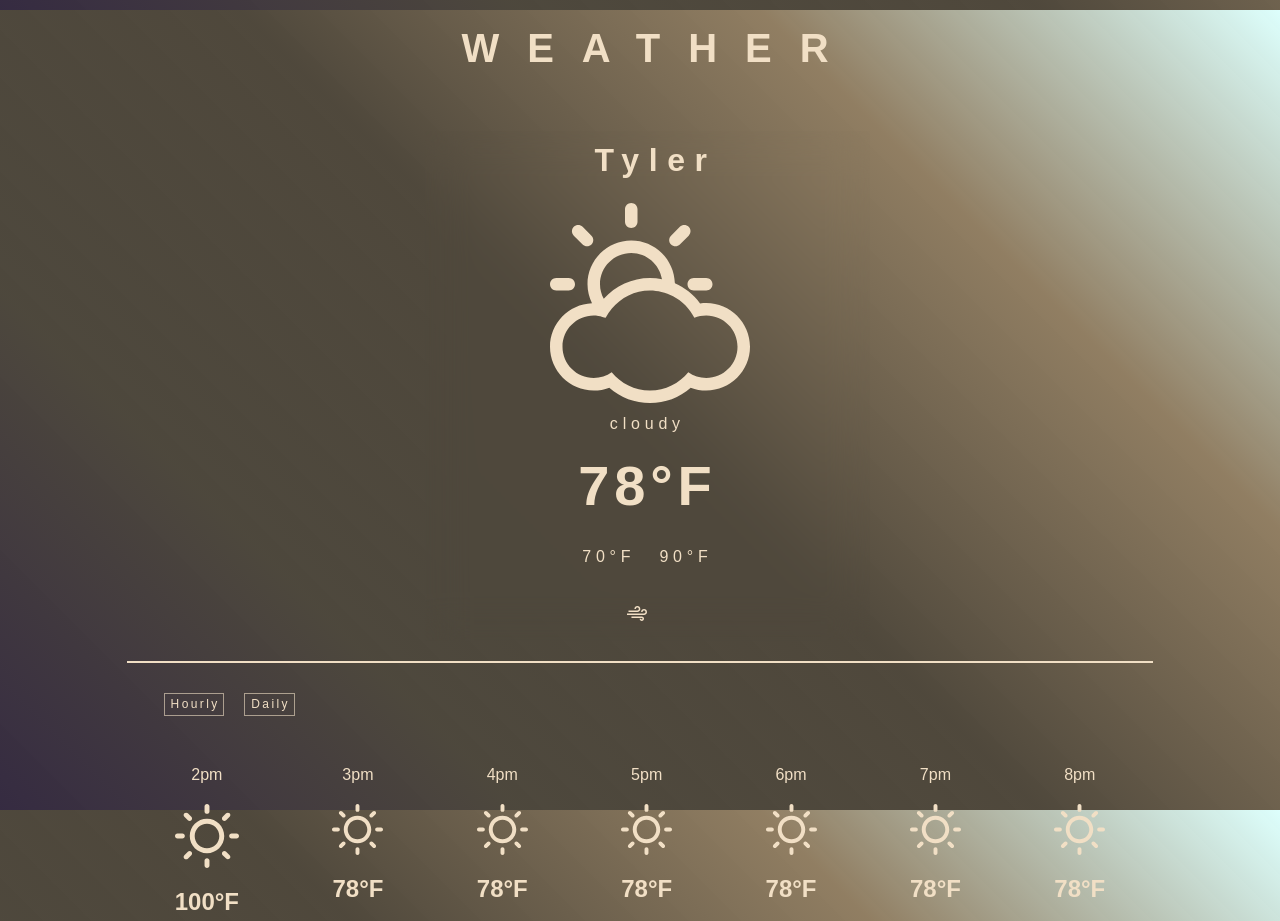
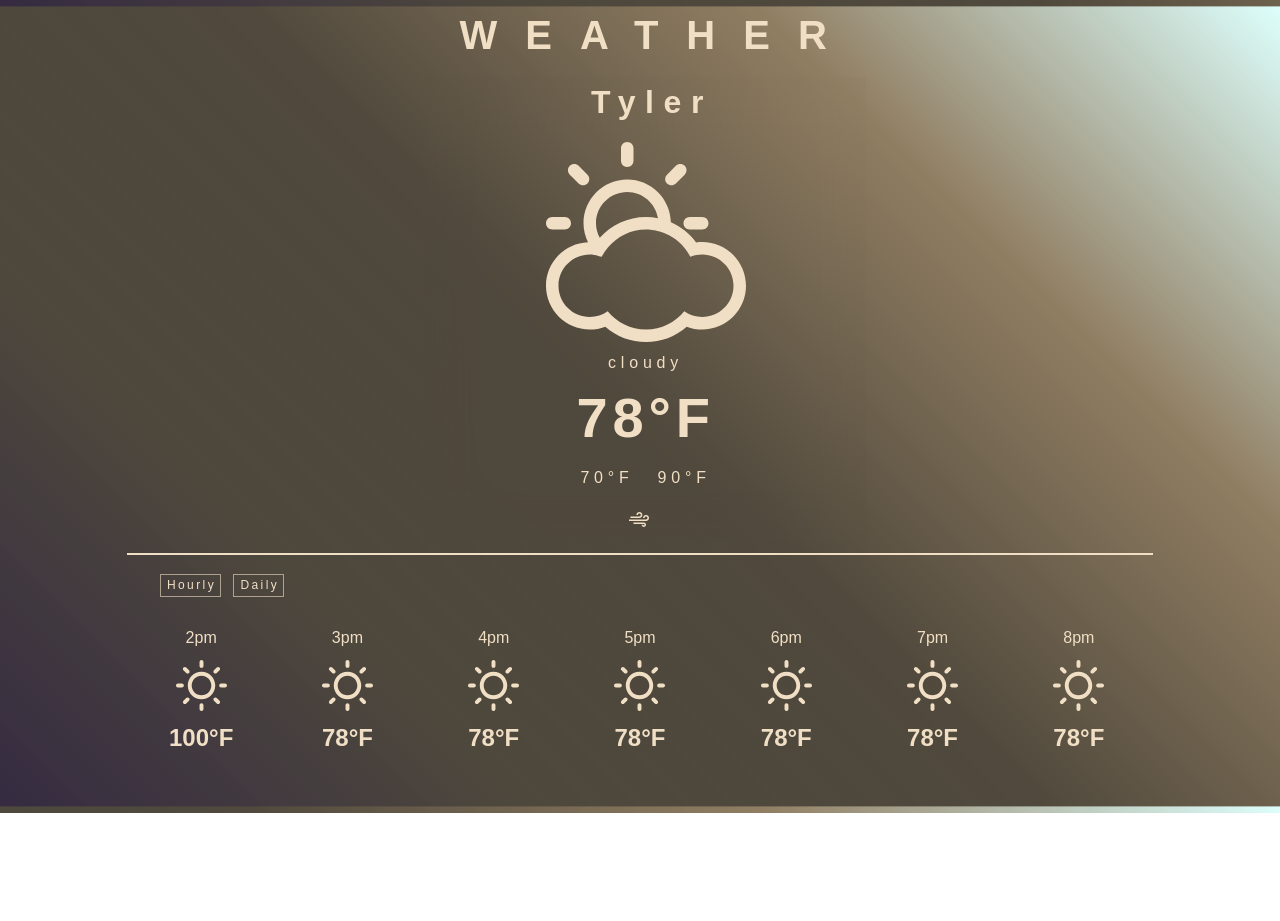
Before and after one commit to HoeksMJ/weather-app, a plain HTML site: page index.html in a window 1280 px wide. After the commit the page ends 813 px from the top, so only its background shows below. Drawn offline with Linux system fonts and the light colour scheme; no server answers.

Commit message:
adjust margins to better fit varying screen sizes

```diff
--- a/style.css
+++ b/style.css
@@ -2,7 +2,7 @@
     border-style: hidden;
     border-width: 1px;
     border-color: black;
-    margin: 10px;
+    margin: 0.8vmin;
 }
 
 body {
@@ -42,8 +42,6 @@ body {
 }
 
 #bodyHeader {
-    margin-top: 2vmin;
-    margin-bottom: 40px;
     margin-right: -0.7em;
     font-size: 5vmin;
     font-weight: bold;
@@ -168,6 +166,7 @@ body {
 }
 
 .futureDiv div {
+    width: 8vmin;
     display: flex;
     flex-direction: column;
     align-items: center;
```
